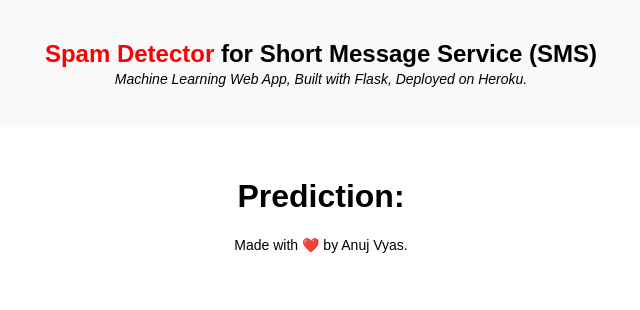
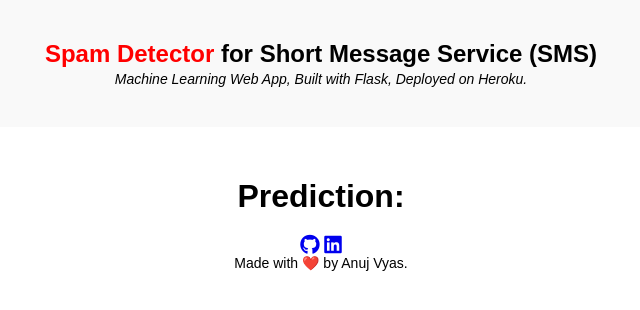
Before and after one commit to anujvyas/Spam-SMS-Classifier-Deployment, a Flask app: template templates/result.html in a window 1280 px wide. Shown: the top 310 px of the page, without its empty margins (319-959 px from the left). Run offline with Flask 2, Linux system fonts and the light colour scheme; the template is opened without the code that fills it, so the values that code supplies are empty; parts of the project's set-up code (start-up, migrations or seed data) failed here and were passed over; some libraries are stand-ins or nearby versions.

Commit message:
Add files via upload

```diff
--- a/templates/result.html
+++ b/templates/result.html
@@ -6,6 +6,7 @@
 		<title>Spam SMS Detector</title>
 		<link rel="shortcut icon" href="{{ url_for('static', filename='spam-favicon.ico') }}">
 		<link rel="stylesheet" type="text/css" href="{{ url_for('static', filename='styles.css') }}">
+		<script src="https://kit.fontawesome.com/5f3f547070.js" crossorigin="anonymous"></script>
 	</head>
 
 	<body>
@@ -28,6 +29,12 @@
 			{% endif %}
 		</div>
 
+		<!-- Contact -->
+        <div class="contact">
+            <a target="_blank" href="https://github.com/anujvyas"><i class="fab fa-github fa-lg contact-icon"></i></a>
+            <a target="_blank" href="https://www.linkedin.com/in/anujkvyas"><i class="fab fa-linkedin fa-lg contact-icon"></i></a>
+        </div>
+
 		<!-- Footer -->
         <footer>Made with ❤️ by Anuj Vyas.</footer>
 
```
Also changed, not shown: templates/home.html (+8 -1 lines).
